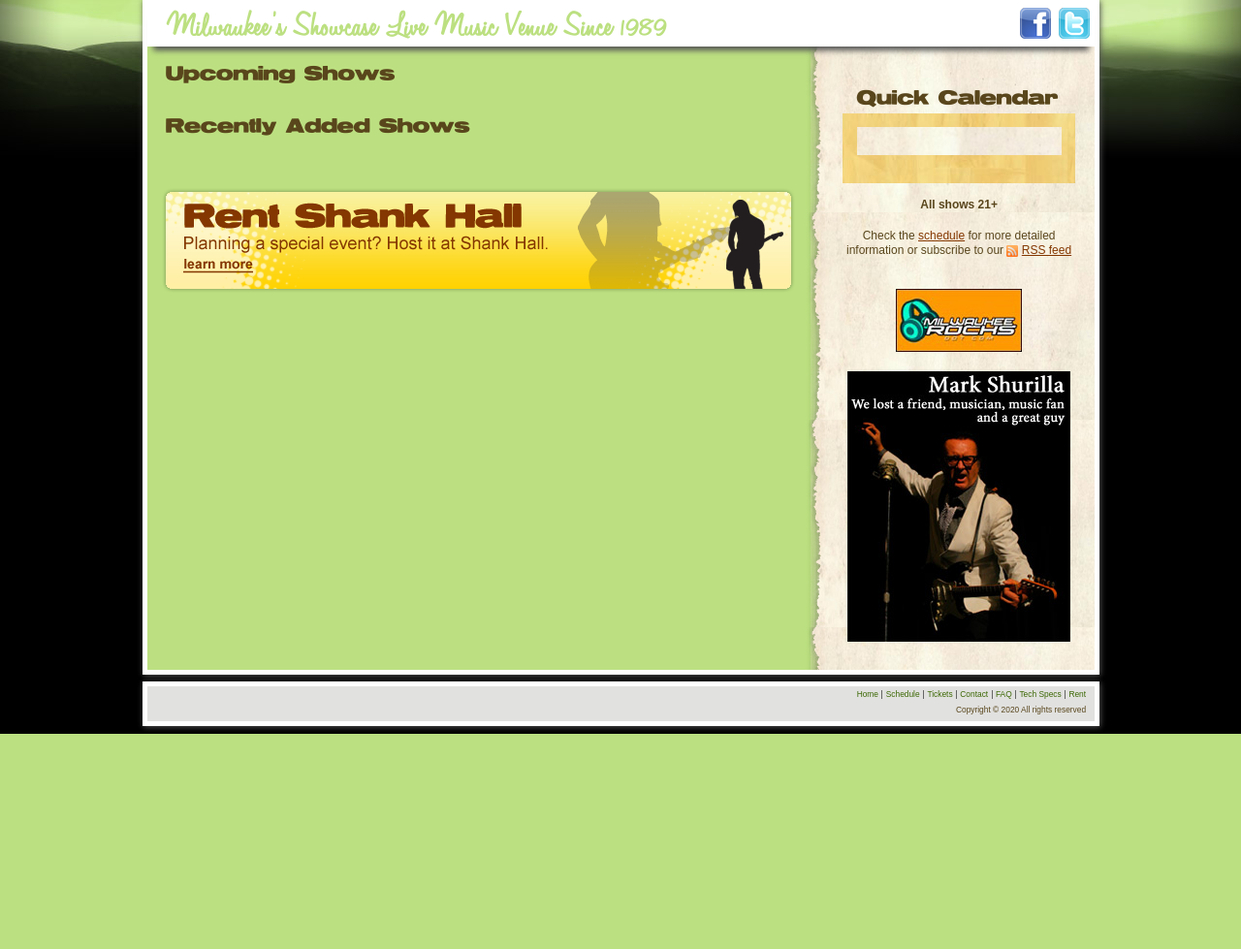
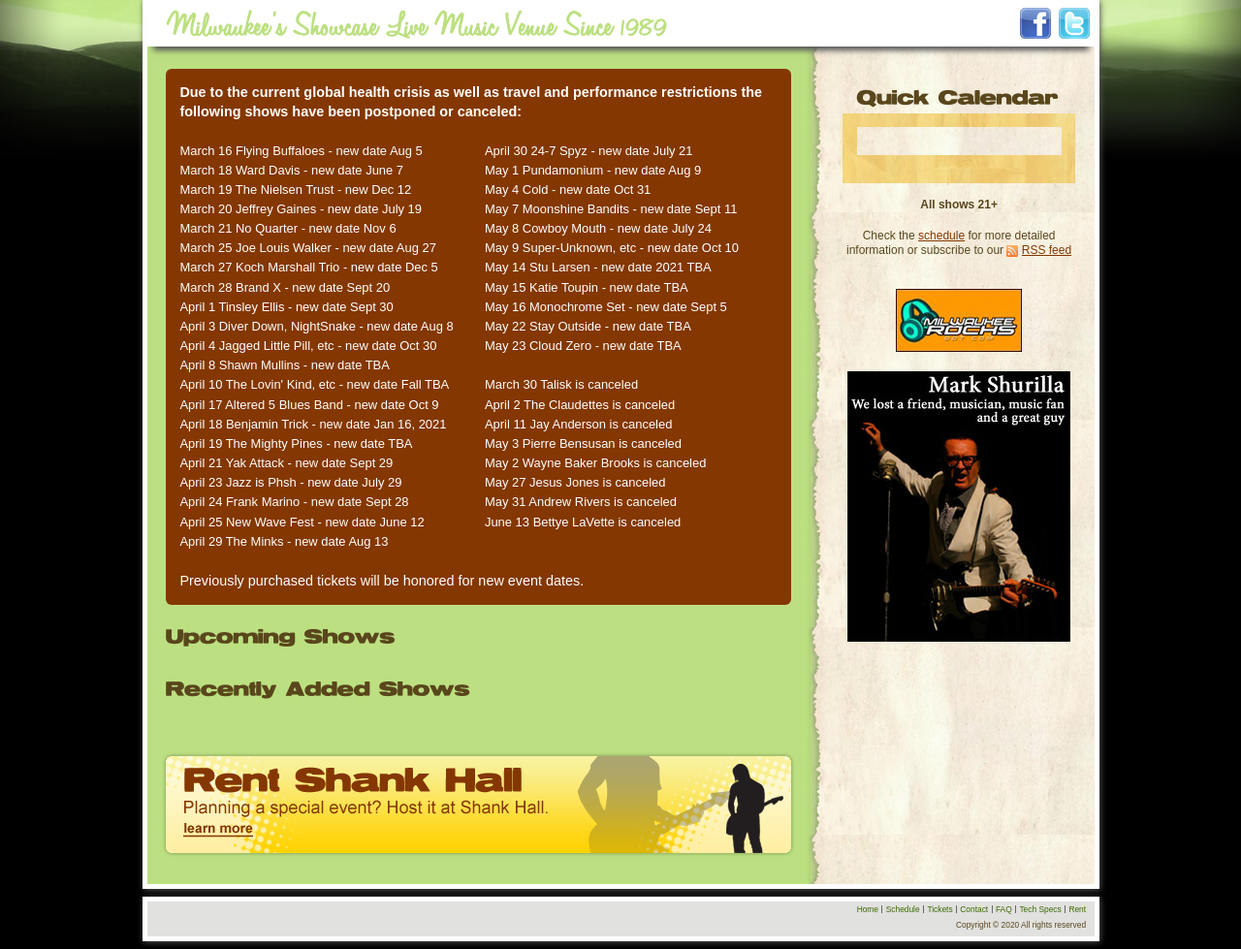
Before and after one commit to marklippert/shankhall, a PHP site: page / in a window 1280 px wide. Shown: the part 124-1103 px from the top of the page at 97% size. Before the commit the page ends 881 px from the top, so only its background shows below. Run offline with PHP 8.4, Linux system fonts and the light colour scheme; tables that the repository leaves empty or names only in its code hold one stand-in row (values such as "Sample post"); data that the repository does not hold is empty; a stand-in replaces the project's code that opens the database connection; some libraries are stand-ins or nearby versions.

Commit message:
Add COVID-19 notice

```diff
--- a/inc/main.css
+++ b/inc/main.css
@@ -245,6 +245,23 @@
   font-size: 140%;
   line-height: 1.3em;
   margin-bottom: 1.2em;
+}
+
+#notice {
+  margin-bottom: 2em;
+  border-radius: 6px;
+  padding: 1em;
+  background: #843700;
+  color: #FFFFFF;
+  font-size: 120%;
+  line-height: 1.4em;
+}
+
+#notice .two-col {
+  -webkit-columns: 2;
+  -moz-columns: 2;
+  columns: 2;
+  font-size: 90%;
 }
 
 .playbox {
@@ -726,6 +743,12 @@
     background: none;
   }
 
+  #notice .two-col {
+    -webkit-columns: 1;
+    -moz-columns: 1;
+    columns: 1;
+  }
+
   #content-cal {
     background-position: 102% top;
   }
--- a/index.php
+++ b/index.php
@@ -4,9 +4,62 @@
 
 <!-- <div class="spiff">Celebrating 25 years of bringing great music to Milwaukee!</div> -->
 
-<?php if (strtotime("now") <= strtotime("17 December 2016 11:00pm")) { ?>
-<strong style="font-size: 125%;">Tonight's Southbound show has been postponed due to the weather. It is rescheduled for May 6th.</strong><br><br>
+<?php if ($rightnow >= strtotime("24 February 2020 11:00am") && $rightnow <= strtotime("18 July 2020 11:00pm")) { ?>
+<!-- <img src="images/bands/billy-bragg-2020.jpg" alt="Billy Bragg July 16, 17, 18" style="max-width: 100%; height: auto;"><br><br> -->
 <?php } ?>
+
+<div id="notice">
+  <strong>Due to the current global health crisis as well as travel and performance restrictions the following shows have been postponed or canceled:</strong><br>
+  <br>
+
+  <div class="two-col">
+    March 16 Flying Buffaloes - new date Aug 5<br>
+    March 18 Ward Davis - new date June 7<br>
+    March 19 The Nielsen Trust - new Dec 12<br>
+    March 20 Jeffrey Gaines - new date July 19<br>
+    March 21 No Quarter - new date Nov 6<br>
+    March 25 Joe Louis Walker - new date Aug 27<br>
+    March 27 Koch Marshall Trio - new date Dec 5<br>
+    March 28 Brand X - new date Sept 20<br>
+    April 1 Tinsley Ellis - new date Sept 30<br>
+    April 3 Diver Down, NightSnake - new date Aug 8<br>
+    April 4 Jagged Little Pill, etc - new date Oct 30<br>
+    April 8 Shawn Mullins - new date TBA<br>
+    April 10 The Lovin' Kind, etc - new date Fall TBA<br>
+    April 17 Altered 5 Blues Band - new date Oct 9<br>
+    April 18 Benjamin Trick - new date Jan 16, 2021<br>
+    April 19 The Mighty Pines - new date TBA<br>
+    April 21 Yak Attack - new date Sept 29<br>
+    April 23 Jazz is Phsh - new date July 29<br>
+    April 24 Frank Marino - new date Sept 28<br>
+    April 25 New Wave Fest - new date June 12<br>
+    April 29 The Minks - new date Aug 13<br>
+    April 30 24-7 Spyz - new date July 21<br>
+    May 1 Pundamonium - new date Aug 9<br>
+    May 4 Cold - new date Oct 31<br>
+    May 7 Moonshine Bandits - new date Sept 11<br>
+    May 8 Cowboy Mouth - new date July 24<br>
+    May 9 Super-Unknown, etc - new date Oct 10<br>
+    May 14 Stu Larsen - new date 2021 TBA<br>
+    May 15 Katie Toupin - new date TBA<br>
+    May 16 Monochrome Set - new date Sept 5<br>
+    May 22 Stay Outside - new date TBA<br>
+    May 23 Cloud Zero - new date TBA<br>
+    <br>
+
+    March 30 Talisk is canceled<br>
+    April 2 The Claudettes is canceled<br>
+    April 11 Jay Anderson is canceled<br>
+    May 3 Pierre Bensusan is canceled<br>
+    May 2 Wayne Baker Brooks is canceled<br>
+    May 27 Jesus Jones is canceled<br>
+    May 31 Andrew Rivers is canceled<br>
+    June 13 Bettye LaVette is canceled
+  </div>
+  <br>
+
+  Previously purchased tickets will be honored for new event dates.
+</div>
 
 <h1>Upcoming Shows</h1>
 <?php
```
